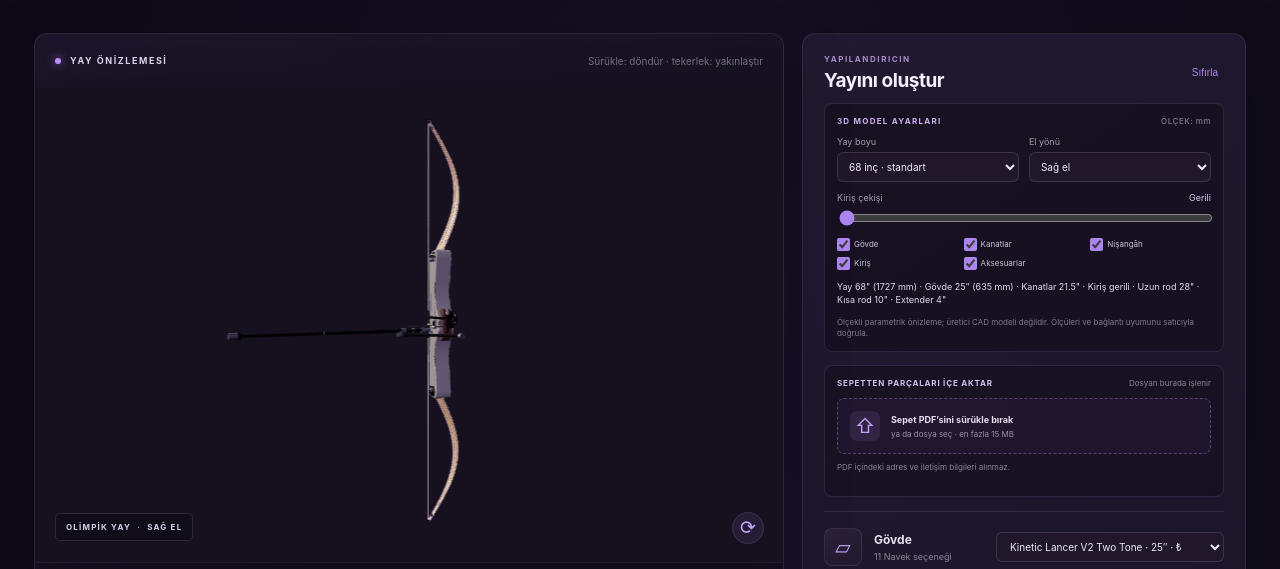
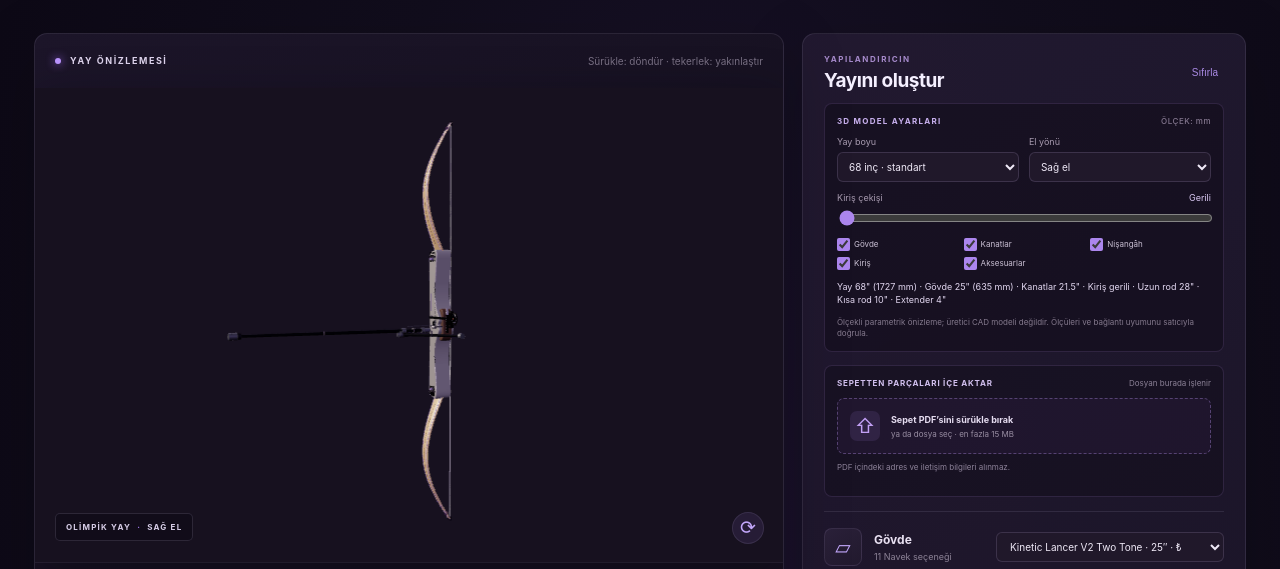
Before and after one commit to tahap0l/okculuk-alisveris-model, a website: page index.html in a window 1280 px wide. Shown: the part 231-800 px from the top of the page. Drawn offline with nearby package versions, Linux system fonts and the light colour scheme.

Commit message:
Draw bowstring backward opposite forward stabilizers

```diff
--- a/index.html
+++ b/index.html
@@ -6,8 +6,8 @@
   <meta name="theme-color" content="#100b20" />
   <meta name="description" content="Navek okçuluk ürünlerini seçin, görsel önizlemede deneyin ve ürün uyumluluğu için doğrulanmış bilgilere bakın." />
   <title>OkForm — Yayını kendin kur</title>
-  <link rel="stylesheet" href="./styles.css?v=navek-3d-10" />
-  <link rel="stylesheet" href="./navek.css?v=navek-3d-10" />
+  <link rel="stylesheet" href="./styles.css?v=navek-3d-11" />
+  <link rel="stylesheet" href="./navek.css?v=navek-3d-11" />
   <script type="importmap">
     {"imports":{"three":"https://cdn.jsdelivr.net/npm/three@0.186.0/build/three.module.js","three/addons/":"https://cdn.jsdelivr.net/npm/three@0.186.0/examples/jsm/"}}
   </script>
@@ -33,6 +33,6 @@
   </main>
   <dialog id="summaryDialog"><div class="dialog-inner"><button class="dialog-close" id="closeDialog" aria-label="Kapat">×</button><div class="eyebrow small">YAPILANDIRMA ÖZETİ</div><h2>Seçimlerin hazır.</h2><p>Fiyatlar 10.10.2026 tarihinde Navek ürün sayfalarından kontrol edilmiştir ve değişebilir. Rod boyları 3D model ayarıdır; fiyat ve stok varyantını Navek’te doğrula. Önizleme renkleri satıcı varyantı değildir.</p><div id="summaryContent"></div><button class="summary-button full" id="copySummary">Özeti kopyala <span>↗</span></button></div></dialog>
   <div id="toast" class="toast" role="status"></div>
-  <script type="module" src="./src/main.js?v=navek-3d-10"></script>
+  <script type="module" src="./src/main.js?v=navek-3d-11"></script>
 </body>
 </html>
--- a/src/main.js
+++ b/src/main.js
@@ -1,5 +1,5 @@
-import { partCatalog, partMeta, initialSelection, initialColors, selectedPart, evaluateCompatibility, getPartCompatibility, calculateTotal } from "./catalog.js?v=navek-3d-10";
-import { createBowRenderer } from "./renderer.js?v=navek-3d-10";
+import { partCatalog, partMeta, initialSelection, initialColors, selectedPart, evaluateCompatibility, getPartCompatibility, calculateTotal } from "./catalog.js?v=navek-3d-11";
+import { createBowRenderer } from "./renderer.js?v=navek-3d-11";
 
 const $ = id => document.getElementById(id);
 const selection = { ...initialSelection }, colors = { ...initialColors };
--- a/src/modeling.js
+++ b/src/modeling.js
@@ -3,15 +3,19 @@ export const STRING_BRACE_HEIGHT_MM = 55;
 export const SUPPORTED_BOW_LENGTHS_INCHES = Object.freeze([66, 68, 70]);
 
 export function getStringTipOffsetMm(drawMm = 0) {
-  return STRING_BRACE_HEIGHT_MM + Math.max(0, Number(drawMm) || 0) * 0.12;
+  return -STRING_BRACE_HEIGHT_MM - Math.max(0, Number(drawMm) || 0) * 0.12;
+}
+
+export function getStringNockDepthMm(drawMm = 0) {
+  return getStringTipOffsetMm(drawMm) - Math.max(0, Number(drawMm) || 0);
 }
 
 export function getLimbBendDepthMm(t, style = "generic", drawMm = 0) {
   const progress = Math.min(1, Math.max(0, Number(t) || 0));
   const pull = Math.max(0, Number(drawMm) || 0);
   const bend = style.includes("foam") ? 112 : style.includes("bamboo") ? 94 : 102;
-  return 2 + (STRING_BRACE_HEIGHT_MM - 2) * progress - bend * Math.sin(Math.PI * progress)
-    + pull * (0.12 * progress + 0.11 * Math.sin(Math.PI * progress));
+  return 2 + (-STRING_BRACE_HEIGHT_MM - 2) * progress + bend * Math.sin(Math.PI * progress)
+    + pull * (-0.12 * progress + 0.11 * Math.sin(Math.PI * progress));
 }
 
 export function getRiserLengthInches(part) {
--- a/src/renderer.js
+++ b/src/renderer.js
@@ -1,6 +1,6 @@
 import * as THREE from "three";
 import { OrbitControls } from "three/addons/controls/OrbitControls.js";
-import { calculateModelDimensions, getLimbBendDepthMm, getRiserLengthInches, getStringTipOffsetMm } from "./modeling.js?v=navek-3d-10";
+import { calculateModelDimensions, getLimbBendDepthMm, getRiserLengthInches, getStringNockDepthMm, getStringTipOffsetMm } from "./modeling.js?v=navek-3d-11";
 
 const DEFAULTS = { riser: "#7652b2", limbs: "#ded9e7", sight: "#28242e", string: "#ece5f4", longRod: "#28242e", shortRod: "#28242e", extender: "#28242e", vbar: "#9b8cae" };
 const COMPONENTS = ["riser", "limbs", "sight", "string", "accessories"];
@@ -227,17 +227,17 @@ function makeString(group, dimensions, color, part = {}, drawMm = 0) {
   const tip = dimensions.limbTipOffsetMm;
   const tipZ = getStringTipOffsetMm(drawMm);
   const upperTip = new THREE.Vector3(-3, tip, tipZ);
-  const nockPoint = new THREE.Vector3(0, 0, tipZ + drawMm);
+  const nockPoint = new THREE.Vector3(0, 0, getStringNockDepthMm(drawMm));
   const lowerTip = new THREE.Vector3(-3, -tip, tipZ);
   const curve = new THREE.CurvePath();
-  curve.add(new THREE.QuadraticBezierCurve3(upperTip, new THREE.Vector3(-1.5, tip * 0.55, tipZ + drawMm * 0.45), nockPoint));
-  curve.add(new THREE.QuadraticBezierCurve3(nockPoint, new THREE.Vector3(-1.5, -tip * 0.55, tipZ + drawMm * 0.45), lowerTip));
+  curve.add(new THREE.QuadraticBezierCurve3(upperTip, new THREE.Vector3(-1.5, tip * 0.55, tipZ - drawMm * 0.45), nockPoint));
+  curve.add(new THREE.QuadraticBezierCurve3(nockPoint, new THREE.Vector3(-1.5, -tip * 0.55, tipZ - drawMm * 0.45), lowerTip));
   const style = part.modelStyle ?? "generic";
   const thickness = style.includes("dacron") || style.includes("b50") ? 2.05 : style.includes("fastflight") ? 1.35 : style.includes("8125") ? 1.5 : 1.7;
   const stringMat = material(color, { metalness: 0.08, roughness: 0.24, clearcoat: 0.65 });
   const line = new THREE.Mesh(new THREE.TubeGeometry(curve, 64, thickness, 8, false), stringMat); group.add(line);
   const serving = material(style.includes("dacron") ? "#f0ece4" : style.includes("b50") ? "#9a7c56" : "#29262f", { metalness: 0.22, roughness: 0.58 });
-  const centre = new THREE.Mesh(new THREE.CylinderGeometry(thickness + 1.4, thickness + 1.4, style.includes("652x") ? 118 : 104, 12), serving); centre.position.set(0, 1, tipZ + drawMm * 0.76); group.add(centre);
+  const centre = new THREE.Mesh(new THREE.CylinderGeometry(thickness + 1.4, thickness + 1.4, style.includes("652x") ? 118 : 104, 12), serving); centre.position.set(0, 1, tipZ - drawMm * 0.76); group.add(centre);
   if (style.includes("8125") || style.includes("fastflight")) {
     for (const offset of [-2.6, 2.6]) {
       const strandPoints = curve.getPoints(64).map(point => point.clone().add(new THREE.Vector3(offset, 0, -1)));
@@ -245,7 +245,7 @@ function makeString(group, dimensions, color, part = {}, drawMm = 0) {
       group.add(strand);
     }
   }
-  const nock = new THREE.Mesh(new THREE.SphereGeometry(5, 16, 12), material("#f3c96e", { metalness: 0.18, roughness: 0.3 })); nock.position.set(0, 0, tipZ + drawMm); group.add(nock);
+  const nock = new THREE.Mesh(new THREE.SphereGeometry(5, 16, 12), material("#f3c96e", { metalness: 0.18, roughness: 0.3 })); nock.position.set(0, 0, getStringNockDepthMm(drawMm)); group.add(nock);
 }
 
 function makeClicker(group, part = {}, handedness = "right") {
```
Also changed, not shown: test/renderer.test.js (+11 -9 lines).
